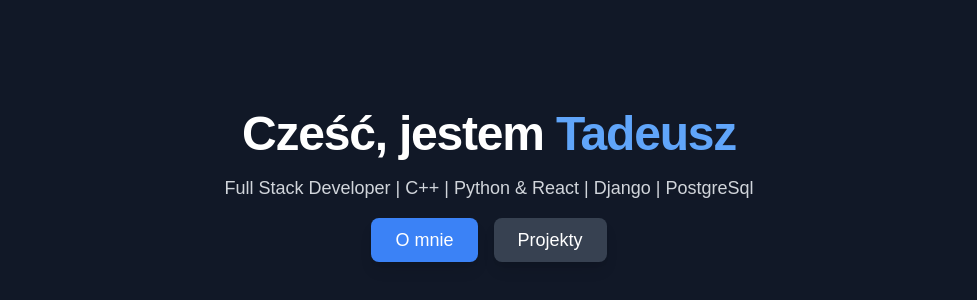
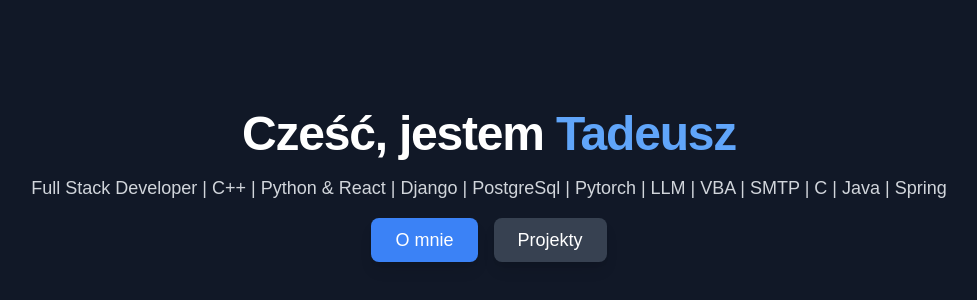
Before and after one commit to kielak1/my-portfolio, a Next.js app: page / in a window 1280 px wide. Shown: the part 218-518 px from the top of the page, without its empty margins (151-1128 px from the left). Built offline with nearby package versions, Linux system fonts and the light colour scheme.

Commit message:
main page

```diff
--- a/app/page.js
+++ b/app/page.js
@@ -7,7 +7,7 @@ export default function Home() {
         Cześć, jestem <span className="text-blue-400">Tadeusz</span>
       </h1>
       <p className="text-lg text-gray-300 mt-4">
-        Full Stack Developer | C++ | Python & React | Django | PostgreSql
+        Full Stack Developer | C++ | Python & React | Django | PostgreSql | Pytorch | LLM | VBA | SMTP | C | Java | Spring
       </p>
       <div className="mt-6">
         <Link href="/about" className="px-6 py-3 bg-blue-500 hover:bg-blue-700 transition-all text-white rounded-lg text-lg shadow-lg">
```
